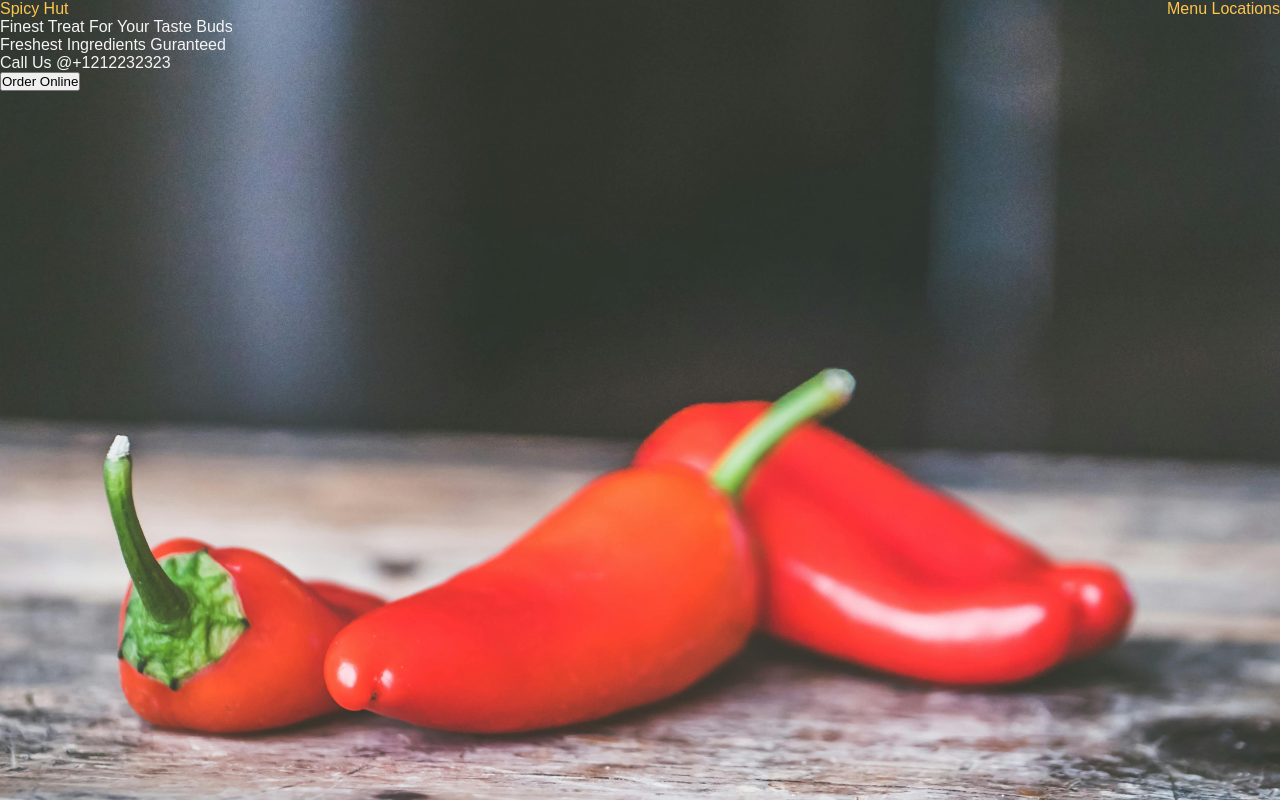
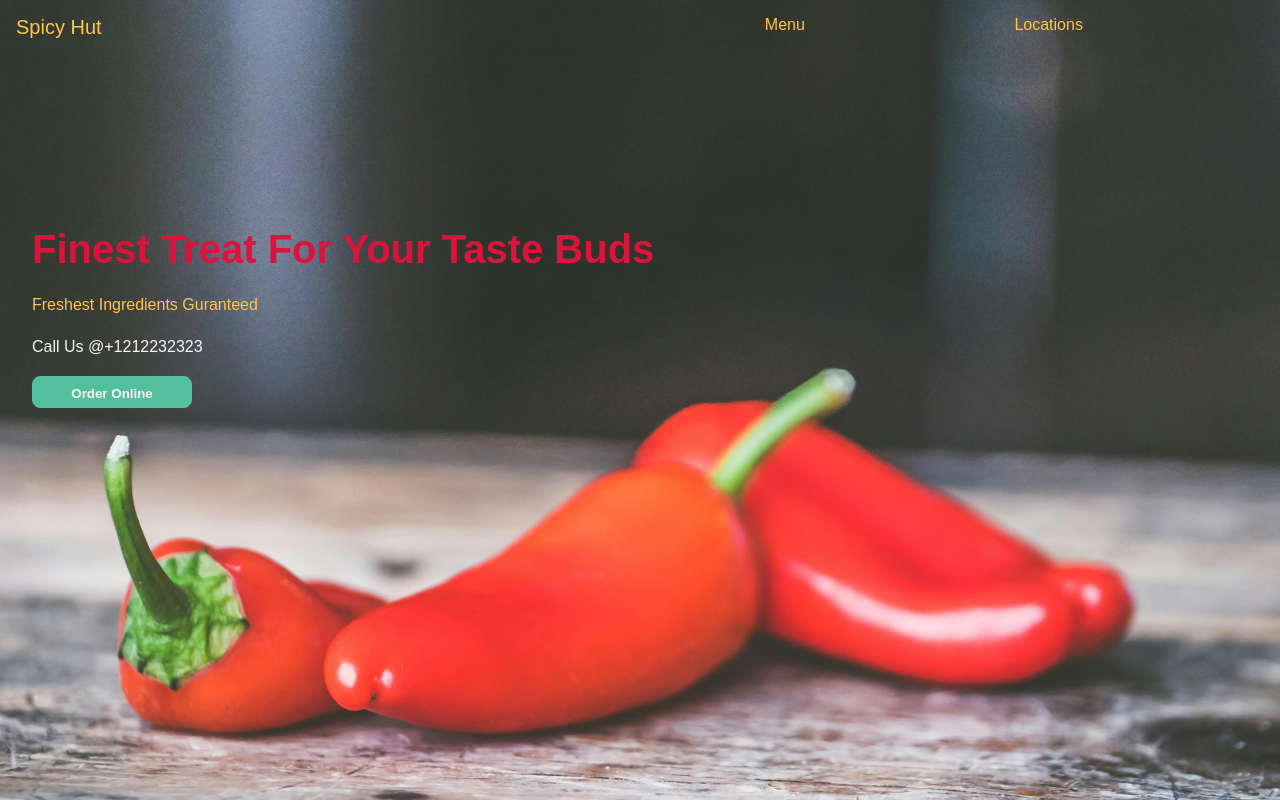
Before and after one commit to Dineshs737/HTML, a plain HTML site: page index.html in a window 1280 px wide. Drawn offline with Linux system fonts and the light colour scheme.

Commit message:
modified style.css

```diff
--- a/style.css
+++ b/style.css
@@ -29,8 +29,64 @@ header a{
 
 header{
     display:flex;
+    padding:1em;
 
 }
 #logo{
     flex:3;
+    font-size:1.25em;
 }
+nav{
+    flex:2;
+    display:flex;
+}
+
+nav a{
+    flex:1;
+}
+
+click_button{
+    color:var(--green);
+    font-size:1.5em;
+
+}
+
+.maintext{
+    display: flex;
+    flex-direction: column;
+    height: 50vh;
+    justify-content:center;
+    padding:2em;
+}
+
+.tagline1{
+    color:var(--red);
+    font-size:2.5em;
+    font-weight:bolder;
+
+}
+
+.tagline2{
+    color:var(--yellow);
+    /* font-size:2.5em; */
+    /* font-weight:bolder; */
+
+}
+
+.maintext div{
+    margin-top:1.5em;
+
+}
+
+.maintext button{
+    margin-top: 1.5em;
+    background-color:var(--green);
+
+    width:20vh;
+    height:4vh;
+    border-radius:.6em;
+    border:1px solid var(--green);
+    color:var(--white);
+    padding:.7em;
+    font-weight:bold;
+}
```
